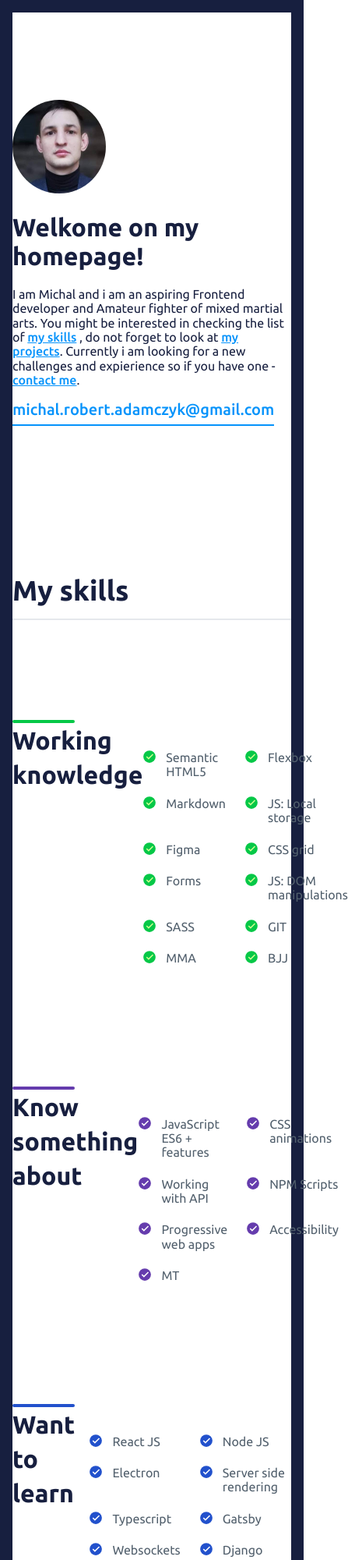
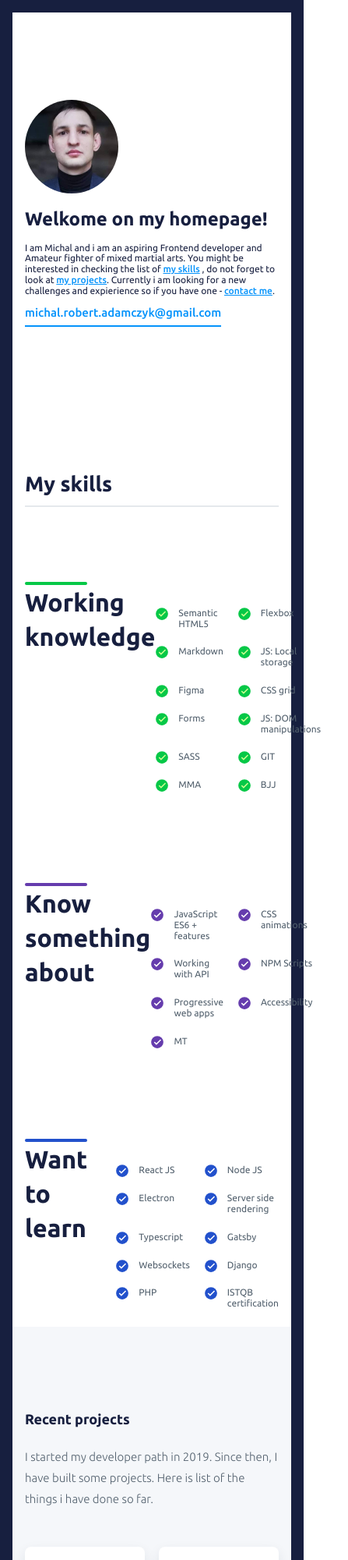
Before and after one commit to michal-robert-adamczyk/michal-robert-adamczyk.github.io, a website: page src/content/index.html in a window 390 px wide. Shown: the top 2000 px of the page at 78% size, 447 px wide, since content can reach past the window. Drawn offline with nearby package versions, Linux system fonts and the light colour scheme; files that its build step writes are made by us from their sources; files whose address does not match are found by name.

Commit message:
feat: box sizing/ mobile/ padding

```diff
--- a/src/scss/_variables.scss
+++ b/src/scss/_variables.scss
@@ -5,3 +5,4 @@ $light-gray: #F5F7FA;
 $gray: #52606D;
 $green: #06C847;
 $violet: #653CAD;
+$mobile: 767px;
--- a/src/scss/main.scss
+++ b/src/scss/main.scss
@@ -12,6 +12,9 @@ html {
   box-sizing: border-box;
   font-size: 16px;
   scroll-behavior: smooth;
+  @media (max-width: $mobile){
+    font-size: 12px;
+  }
 }
 
 *, *:before, *:after {
@@ -29,7 +32,8 @@ body {
 }
 
 .container {
-  max-width: 1184px;
+  max-width: 1216px;
+  padding: 0 16px;
   margin: 0 auto;
 }
 
--- a/src/scss/modules/contact.scss
+++ b/src/scss/modules/contact.scss
@@ -24,8 +24,8 @@
         margin: 0 auto 1rem;
         font-style: normal;
         font-weight: 600;
-        padding: 8rem 0 0;
-        max-width: 1184px;
+        padding: 8rem 16px 0;
+        max-width: 1216px;
         &::before{
             content: '';
             width: 80px;
@@ -33,7 +33,7 @@
             display: block;
             background: $blue;
             border-radius: 8px;
-            margin-bottom: 1.5 rem;
+            margin-bottom: 1.5rem;
         }
     }
 }
--- a/src/scss/modules/hero.scss
+++ b/src/scss/modules/hero.scss
@@ -1,6 +1,6 @@
 .hero {
-    max-width: 1184px;
-    padding: 112px 0 184px;
+    max-width: 1216px;
+    padding: 112px 16px 184px;
     margin: 0 auto;
     &description{
         color: $gray;
--- a/src/scss/modules/projects.scss
+++ b/src/scss/modules/projects.scss
@@ -14,8 +14,8 @@
         margin: 0 auto 1rem;
         font-style: normal;
         font-weight: 600;
-        padding: 1rem 0;
-        max-width: 1184px;
+        padding: 1rem 16px;
+        max-width: 1216px;
     }
 }
 
--- a/src/scss/modules/skills.scss
+++ b/src/scss/modules/skills.scss
@@ -1,5 +1,6 @@
 .skills {
-    max-width: 1184px;
+    max-width: 1216px;
+    padding: 0 16px;
     margin: 0 auto;
     &__title {
         font-size: 2.25rem;
```
